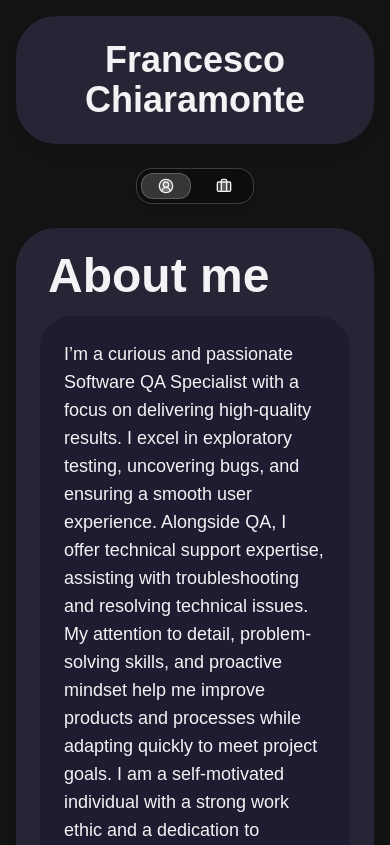
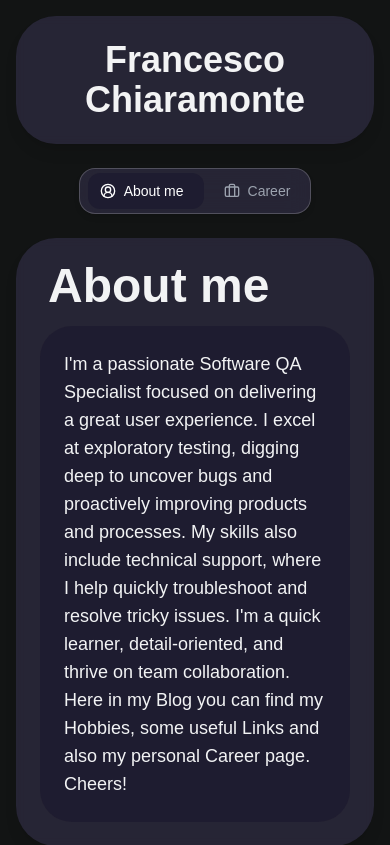
Before and after one commit to keeara/my-portfolio, a Next.js app: page / in a window 390 px wide. Shown: the top 845 px of the page. Built offline with nearby package versions, Linux system fonts and the light colour scheme; a web font is replaced by a local one.

Commit message:
feat: improve mobile navigation component
- Added a resize event listener to the navigation component to ensure the sliding indicator is responsive.
- Refined mobile styling by adjusting padding and text size for a better user experience.
- Made the navigation text visible on all screen sizes.

```diff
--- a/src/app/career/page.tsx
+++ b/src/app/career/page.tsx
@@ -51,10 +51,16 @@ export default function Career() {
               "Achieved and maintained a high level of customer satisfaction and engagement through efficient problem-solving and effective communication.",
             ]}
           />
+        </div>
+      </div>
+
+      <div className="bg-card-bg rounded-5xl p-6 shadow-lg backdrop-blur-sm flex flex-col gap-4">
+        <h2 className="text-3xl font-bold px-2">Courses</h2>
+        <div className="bg-inner-card-bg rounded-4xl p-6">
           <Experience
-            company="Courses"
-            position="Javascript Training"
-            startDate="6 months"
+            company="Javascript Training"
+            position="6 months"
+            startDate="2021"
             description={[
               "Completed a 6-month intensive training program covering Javascript's Fundamentals.",
             ]}
--- a/src/app/page.tsx
+++ b/src/app/page.tsx
@@ -10,18 +10,9 @@ const About: React.FC = () => {
         <h1 className="text-5xl font-semibold px-2">About me</h1>
         <div className="bg-inner-card-bg rounded-4xl p-6">
           <p className="text-lg">
-            I’m a curious and passionate Software QA Specialist with a focus on
-            delivering high-quality results. I excel in exploratory testing,
-            uncovering bugs, and ensuring a smooth user experience. Alongside QA, I
-            offer technical support expertise, assisting with troubleshooting and
-            resolving technical issues. My attention to detail, problem-solving
-            skills, and proactive mindset help me improve products and processes
-            while adapting quickly to meet project goals. I am a self-motivated
-            individual with a strong work ethic and a dedication to continuous
-            learning. I am committed to staying up-to-date with the latest
-            technologies and trends, and I am always eager to learn new skills and
-            techniques. I am a team player, always willing to lend a hand and
-            collaborate with others to achieve common goals.
+            I'm a passionate Software QA Specialist focused on delivering a great user experience. I excel at exploratory testing, digging deep to uncover bugs and proactively improving products and processes. My skills also include technical support, where I help quickly troubleshoot and resolve tricky issues. I'm a quick learner, detail-oriented, and thrive on team collaboration.
+
+            Here in my Blog you can find my Hobbies, some useful Links and also my personal Career page. Cheers!
           </p>
         </div>
       </div>
--- a/src/components/menu.tsx
+++ b/src/components/menu.tsx
@@ -3,7 +3,7 @@
 import { Briefcase, CircleUserRound } from "lucide-react";
 import Link from "next/link";
 import { usePathname } from "next/navigation";
-import React from "react";
+import React, { useState, useRef, useEffect } from "react";
 
 type MenuItem = {
   title: string;
@@ -11,47 +11,75 @@ type MenuItem = {
   icon: React.ReactNode;
 };
 
-export default function Menu() {
-
 const menuItems: MenuItem[] = [
   {
     title: "About me",
     href: "/",
-      icon: <CircleUserRound className="h-4 w-4" fill="#FFFFFF30" />,
+    icon: <CircleUserRound className="h-4 w-4" />,
   },
   {
     title: "Career",
     href: "/career",
-      icon: <Briefcase className="h-4 w-4" fill="#FFFFFF30" />,
+    icon: <Briefcase className="h-4 w-4" />,
   },
 ];
 
+export default function Menu() {
+  const pathname = usePathname();
+  const [sliderStyle, setSliderStyle] = useState<React.CSSProperties>({
+    opacity: 0,
+  });
+  const itemsRef = useRef<(HTMLAnchorElement | null)[]>([]);
+  const containerRef = useRef<HTMLDivElement>(null);
+
+  const updateSlider = () => {
+    const activeIndex = menuItems.findIndex((item) => item.href === pathname);
+    const activeItem = itemsRef.current[activeIndex];
+
+    if (activeItem) {
+      setSliderStyle({
+        transform: `translateX(${activeItem.offsetLeft}px)`,
+        width: `${activeItem.offsetWidth}px`,
+        opacity: 1,
+      });
+    }
+  };
+
+  useEffect(() => {
+    updateSlider();
+    window.addEventListener("resize", updateSlider);
+    return () => window.removeEventListener("resize", updateSlider);
+  }, [pathname]);
+
   return (
-    <div className="top-0 z-20 flex w-full items-center justify-between px-4 py-2">
-      <div className="m-auto flex gap-2 rounded-2xl border border-white/20 bg-[#0000004d] px-1 py-1 shadow-md backdrop-blur-md">
-        {menuItems.map((item) => (
-          <MenuItem key={item.title} item={item} />
+    <div className="top-0 z-20 flex w-full items-center justify-center px-4 py-2">
+      <div
+        ref={containerRef}
+        className="relative flex items-center gap-2 rounded-2xl border border-white/20 bg-card-bg p-1 shadow-md backdrop-blur-md"
+      >
+        {/* Sliding bubble */}
+        <div
+          className="absolute h-[calc(100%-8px)] rounded-xl bg-inner-card-bg transition-all duration-300 ease-in-out"
+          style={sliderStyle}
+        />
+
+        {/* Menu Items */}
+        {menuItems.map((item, index) => (
+          <Link
+            ref={(el) => {
+              itemsRef.current[index] = el;
+            }}
+            href={item.href}
+            key={item.title}
+            className={`z-10 flex items-center justify-center gap-2 rounded-xl px-4 py-2 text-sm transition-colors md:px-6 md:text-base ${
+              pathname === item.href ? "text-white" : "text-gray-400"
+            }`}
+          >
+            <div>{item.icon}</div>
+            <div>{item.title}</div>
+          </Link>
         ))}
       </div>
     </div>
   );
 }
-
-function MenuItem({ item }: { item: MenuItem }) {
-  const pathname = usePathname();
-
-  return (
-    <Link href={item.href}>
-      <div
-        className={
-          item.href === pathname
-            ? "flex items-center gap-2 rounded-xl border border-white/20 bg-[#9595954d] px-4 py-1"
-            : "flex items-center gap-2 rounded-xl border border-white/0 px-4 py-1"
-        }
-      >
-        <div>{item.icon}</div>
-        <div className="hidden md:block">{item.title}</div>
-      </div>
-    </Link>
-  );
-}
--- a/src/lib/data.ts
+++ b/src/lib/data.ts
@@ -57,6 +57,6 @@ export const skills = [
 export const languages = [
   "Italian (Native Speaker)",
   "English(C1)",
-  "Spanish(A1)",
+  "Spanish(B2)",
   "Portuguese(A1)",
 ];
```
Also changed, not shown: 2 other files (tests, documents, lock files or other folders). Lines whose indentation alone changed are shown as unchanged.
